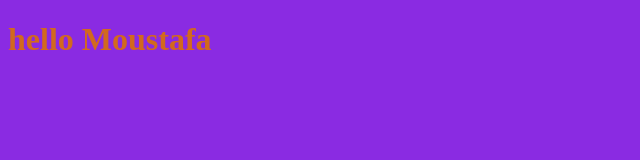
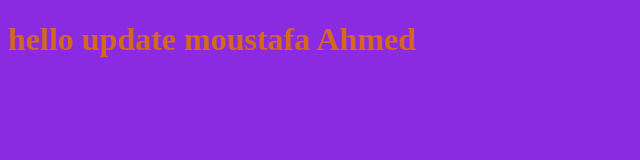
Before and after one commit to 23512402/myprojects, a plain HTML site: page index.html in a window 1280 px wide. Shown: the whole page, without its empty margins (0-640 px from the left). Drawn offline with Linux system fonts and the light colour scheme.

```diff
--- a/index.html
+++ b/index.html
@@ -10,7 +10,7 @@
 
 
 
-<h1>hello Moustafa</h1>
+<h1>hello update moustafa Ahmed</h1>
 
 <script src="app.js"></script>
 
```
